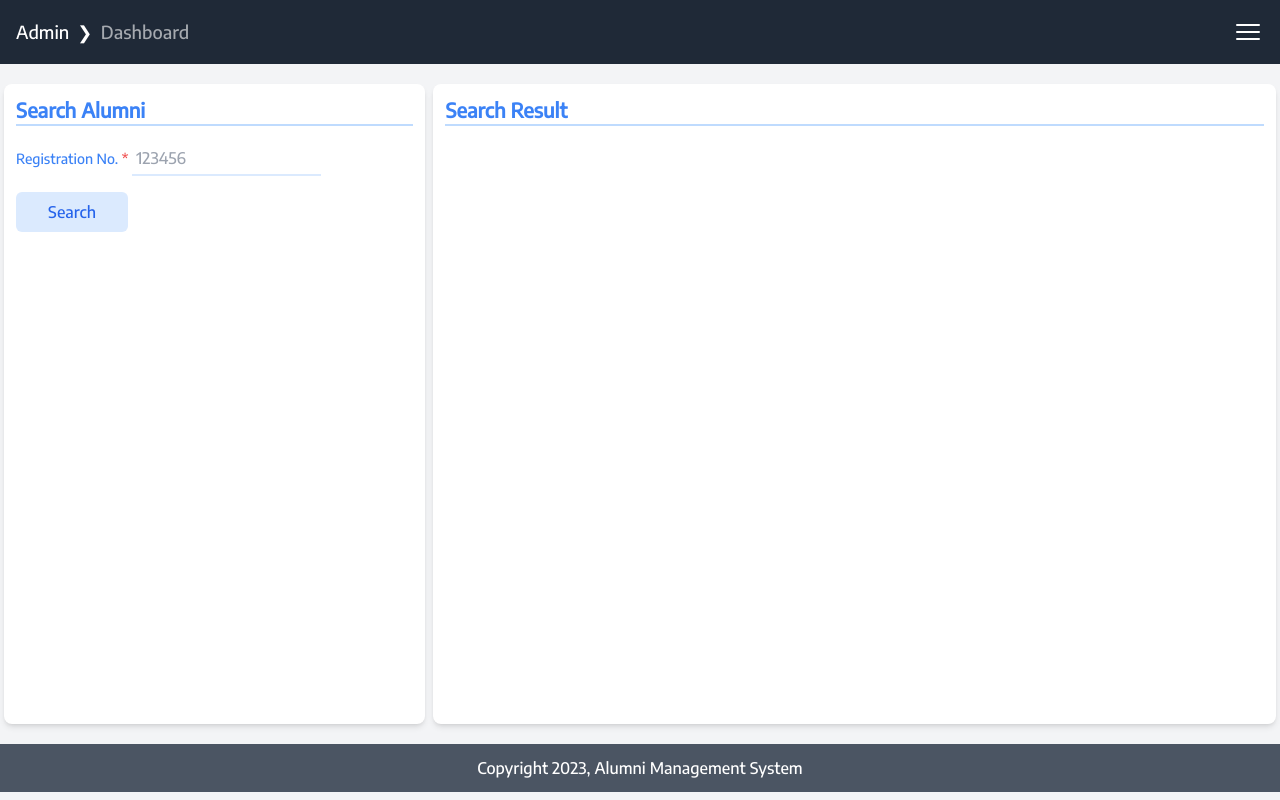
After one commit to NitishRajbongshi/alumni_system, a PHP site: page /frontend/Admin/search.php in a window 1280 px wide. The commit adds this page. Run offline with PHP 8.4, Linux system fonts and the light colour scheme; the visitor is signed in with stand-in values (Sample User, id 1).

Commit message:
search functionality added

```diff
--- a/backend/alumni/Alumni.php
+++ b/backend/alumni/Alumni.php
@@ -97,6 +97,21 @@ class Alumni
         }
     }
 
+    public function get_alumni($id) {
+        $query = "
+        SELECT * FROM ".$this->alumni_table." WHERE registration_no = :id;
+        ";
+        $stmt = $this->conn->prepare($query);
+        $stmt->bindParam("id", $id);
+        if ($stmt->execute()) {
+            if ($stmt->rowCount() == 1) {
+                $alumni = $stmt->fetch(PDO::FETCH_ASSOC);
+                return $alumni;
+            } else
+                return false;
+        }
+    }
+
     public function delete_alumni($course_code) {
         $query = "
         DELETE FROM ".$this->alumni_table." WHERE course = :course;
@@ -109,4 +124,20 @@ class Alumni
         else
             return false;
     }
+
+    public function delete_single_alumni($id) {
+        $query = "
+        DELETE FROM ".$this->alumni_table." WHERE registration_no = :id;
+        ";
+        $stmt = $this->conn->prepare($query);
+        $stmt->bindParam("id", $id);
+        if ($stmt->execute()) {
+            if($stmt->rowCount() == 1)
+                return true;
+            else
+                return false;
+        }
+        else
+            return false;
+    }
 }
--- a/dist/output.css
+++ b/dist/output.css
@@ -655,6 +655,10 @@ video {
   margin-bottom: 0.5rem;
 }
 
+.block {
+  display: block;
+}
+
 .inline {
   display: inline;
 }
@@ -693,6 +697,42 @@ video {
 
 .h-full {
   height: 100%;
+}
+
+.max-h-screen {
+  max-height: 100vh;
+}
+
+.max-h-\[100vh\] {
+  max-height: 100vh;
+}
+
+.min-h-screen {
+  min-height: 100vh;
+}
+
+.min-h-\[50\%\] {
+  min-height: 50%;
+}
+
+.min-h-\[50vh\] {
+  min-height: 50vh;
+}
+
+.min-h-\[100vh\] {
+  min-height: 100vh;
+}
+
+.min-h-\[60vh\] {
+  min-height: 60vh;
+}
+
+.min-h-\[80vh\] {
+  min-height: 80vh;
+}
+
+.min-h-\[90vh\] {
+  min-height: 90vh;
 }
 
 .w-1\/2 {
@@ -768,6 +808,10 @@ video {
 
 .gap-3 {
   gap: 0.75rem;
+}
+
+.gap-0 {
+  gap: 0px;
 }
 
 .overflow-y-auto {
@@ -997,6 +1041,16 @@ video {
   padding-bottom: 2rem;
 }
 
+.px-6 {
+  padding-left: 1.5rem;
+  padding-right: 1.5rem;
+}
+
+.px-8 {
+  padding-left: 2rem;
+  padding-right: 2rem;
+}
+
 .pb-6 {
   padding-bottom: 1.5rem;
 }
@@ -1015,6 +1069,10 @@ video {
 
 .pt-6 {
   padding-top: 1.5rem;
+}
+
+.pb-4 {
+  padding-bottom: 1rem;
 }
 
 .text-center {
@@ -1162,6 +1220,11 @@ video {
   color: rgb(34 197 94 / var(--tw-text-opacity));
 }
 
+.text-slate-500 {
+  --tw-text-opacity: 1;
+  color: rgb(100 116 139 / var(--tw-text-opacity));
+}
+
 .shadow-lg {
   --tw-shadow: 0 10px 15px -3px rgb(0 0 0 / 0.1), 0 4px 6px -4px rgb(0 0 0 / 0.1);
   --tw-shadow-colored: 0 10px 15px -3px var(--tw-shadow-color), 0 4px 6px -4px var(--tw-shadow-color);
@@ -1301,6 +1364,10 @@ video {
     gap: 1rem;
   }
 
+  .md\:gap-2 {
+    gap: 0.5rem;
+  }
+
   .md\:rounded-xl {
     border-radius: 0.75rem;
   }
--- a/frontend/Admin/assets/sidebar.php
+++ b/frontend/Admin/assets/sidebar.php
@@ -19,6 +19,11 @@
                         </a>
                     </li>
                     <li>
+                        <a class="text-lg flex items-center rounded py-3 pl-3 pr-4 text-gray-50 hover:bg-slate-500" href="search.php">
+                            <span class="select-none"><i class="fa-solid fa-magnifying-glass me-2"></i>Search</span>
+                        </a>
+                    </li>
+                    <li>
                         <a class="text-lg flex items-center rounded py-3 pl-3 pr-4 text-gray-50 hover:bg-slate-500" href="database.php">
                             <span class="select-none"><i class="fa-solid fa-database me-2"></i>Database</span>
                         </a>
--- /dev/null
+++ b/frontend/Admin/search.php
@@ -0,0 +1,189 @@
+<?php
+include_once __DIR__ . '/../../backend/alumni/Alumni.php';
+session_start();
+if (($_SESSION['loggedin'] == false) || ($_SESSION['adminLogin'] == false) || !isset($_SESSION['loggedin']) || !isset($_SESSION['adminLogin'])) {
+    session_unset();
+    session_destroy();
+    header('location: login.php');
+    exit;
+}
+?>
+<!DOCTYPE html>
+<html lang="en">
+
+<head>
+    <meta charset="UTF-8">
+    <meta name="viewport" content="width=device-width, initial-scale=1.0">
+    <!-- Google font -->
+    <link rel="preconnect" href="https://fonts.googleapis.com">
+    <link rel="preconnect" href="https://fonts.gstatic.com" crossorigin>
+    <link href="https://fonts.googleapis.com/css2?family=Encode+Sans:wght@500&display=swap" rel="stylesheet">
+    <!-- Tailwind -->
+    <link rel="stylesheet" href="../../dist/output.css">
+
+    <!-- Font awesome -->
+    <link rel="stylesheet" href="https://cdnjs.cloudflare.com/ajax/libs/font-awesome/6.4.0/css/all.min.css" integrity="sha512-iecdLmaskl7CVkqkXNQ/ZH/XLlvWZOJyj7Yy7tcenmpD1ypASozpmT/E0iPtmFIB46ZmdtAc9eNBvH0H/ZpiBw==" crossorigin="anonymous" referrerpolicy="no-referrer" />
+
+    <link rel="stylesheet" href="../../style.css">
+    <!-- Navbar -->
+    <link rel="stylesheet" href="style/navbar.css">
+    <script src="script/navbar.js"></script>
+    <title>Search</title>
+
+    <script src="script/jquery.js"></script>
+</head>
+
+<body class="bg-gray-100">
+    <?php
+
+    ?>
+    <!-- Navbar start -->
+    <?php
+    include_once __DIR__ . "/assets/navbar.php";
+    ?>
+    <!-- Navbar end -->
+
+    <!-- Sidebar start-->
+    <?php
+    include_once __DIR__ . "/assets/sidebar.php";
+    ?>
+    <!-- Sidebar end -->
+
+    <main class="container m-auto mt-20 p-1">
+        <section class="flex flex-col gap-2 min-h-[80vh] md:flex-row">
+            <div class="w-full p-3 md:w-1/3 bg-white rounded-lg shadow-md hover:shadow-lg">
+                <h1 class="text-xl font-bold text-blue-500 border-b-2 border-blue-200">Search Alumni</h1>
+                <form action="" method="POST">
+                    <div class="py-4 w-full">
+                        <label class="text-sm text-blue-500" for="regno">Registration No. <span class="text-red-500">*</span></label>
+                        <input type="text" name="regno" id="regno" class="text-md p-1 outline-1 outline-blue-200 border-b-2 border-blue-100" placeholder="123456" maxlength="20" required>
+                    </div>
+                    <div class=" ">
+                        <input class="block px-8 py-2 bg-blue-100 text-blue-600 rounded-md hover:bg-blue-300 hover:cursor-pointer hover:shadow-sm" type="submit" name="search_alumni" value="Search">
+                    </div>
+                </form>
+            </div>
+
+            <div class="p-3 w-full md:w-2/3 bg-white rounded-lg shadow-md hover:shadow-lg">
+                <h1 class="mb-2 text-xl font-bold text-blue-500 border-b-2 border-blue-200">Search Result</h1>
+                <?php
+                if ($_SERVER['REQUEST_METHOD'] == "POST") {
+                    if (isset($_POST['search_alumni'])) {
+
+
+                        $id = $_POST['regno'];
+                        $obj = new Alumni();
+                        $alumni = $obj->get_alumni($id);
+
+                        if ($alumni == false) {
+                ?>
+                            <p>No result found</p>
+                        <?php
+                        } else {
+                        ?>
+                            <div class="md:flex">
+                                <div class="p-2 w-full md:w-1/3 flex flex-col">
+                                    <p class="text-sm text-blue-500">Registration No. </p>
+                                    <p class="text-md p-1 outline-1 outline-blue-200 border-b-2 border-blue-100"><?php echo $alumni["registration_no"] ?></p>
+                                </div>
+                                <div class="p-2 w-full md:w-1/3 flex flex-col">
+                                    <p class="text-sm text-blue-500">Roll No. </p>
+                                    <p class="text-md p-1 outline-1 outline-blue-200 border-b-2 border-blue-100"><?php echo $alumni["rollno"] ?></p>
+                                </div>
+                            </div>
+                            <div class="md:flex">
+                                <div class="p-2 w-full md:w-1/3 flex flex-col">
+                                    <p class="text-sm text-blue-500">First Name </p>
+                                    <p class="text-md p-1 outline-1 outline-blue-200 border-b-2 border-blue-100"><?php echo $alumni["fname"] ?></p>
+                                </div>
+                                <div class="p-2 w-full md:w-1/3 flex flex-col">
+                                    <p class="text-sm text-blue-500">Middle Name </p>
+                                    <p class="text-md p-1 outline-1 outline-blue-200 border-b-2 border-blue-100"><?php echo $alumni["mname"] ?></p>
+                                </div>
+                                <div class="p-2 w-full md:w-1/3 flex flex-col">
+                                    <p class="text-sm text-blue-500">Last Name </p>
+                                    <p class="text-md p-1 outline-1 outline-blue-200 border-b-2 border-blue-100"><?php echo $alumni["lname"] ?></p>
+                                </div>
+                            </div>
+                            <div class="md:flex">
+                                <div class="p-2 w-full md:w-1/3 flex flex-col">
+                                    <p class="text-sm text-blue-500">D.O.B</p>
+                                    <p class="text-md p-1 outline-1 outline-blue-200 border-b-2 border-blue-100"><?php echo $alumni["dob"] ?></p>
+                                </div>
+                                <div class="p-2 w-full md:w-1/3 flex flex-col">
+                                    <p class="text-sm text-blue-500">Email </p>
+                                    <p class="text-md p-1 outline-1 outline-blue-200 border-b-2 border-blue-100"><?php echo $alumni["email"] ?></p>
+                                </div>
+                                <div class="p-2 w-full md:w-1/3 flex flex-col">
+                                    <p class="text-sm text-blue-500">Phone </p>
+                                    <p class="text-md p-1 outline-1 outline-blue-200 border-b-2 border-blue-100"><?php echo $alumni["phone"] ?></p>
+                                </div>
+                            </div>
+                            <div class="md:flex">
+                                <div class="p-2 w-full md:w-1/3 flex flex-col">
+                                    <p class="text-sm text-blue-500">Passing Year</p>
+                                    <p class="text-md p-1 outline-1 outline-blue-200 border-b-2 border-blue-100"><?php echo $alumni["pass_year"] ?></p>
+                                </div>
+                                <div class="p-2 w-full md:w-1/3 flex flex-col">
+                                    <p class="text-sm text-blue-500">Course </p>
+                                    <p class="text-md p-1 outline-1 outline-blue-200 border-b-2 border-blue-100"><?php echo $alumni["course"] ?></p>
+                                </div>
+                                <div class="p-2 w-full md:w-1/3 flex flex-col">
+                                    <p class="text-sm text-blue-500">CGPA </p>
+                                    <p class="text-md p-1 outline-1 outline-blue-200 border-b-2 border-blue-100"><?php echo $alumni["cgpa"] ?></p>
+                                </div>
+                            </div>
+                            <div class="md:flex">
+                                <div class="p-2 w-full md:w-1/3 flex flex-col">
+                                    <p class="text-sm text-blue-500">Batch</p>
+                                    <p class="text-md p-1 outline-1 outline-blue-200 border-b-2 border-blue-100"><?php echo $alumni["batch"] ?></p>
+                                </div>
+                            </div>
+                            <div class="md:flex">
+                                <div class="p-2 w-full flex flex-col">
+                                    <p class="text-sm text-blue-500">Address</p>
+                                    <p class="text-md p-1 outline-1 outline-blue-200 border-b-2 border-blue-100"><?php echo $alumni["address"] ?></p>
+                                </div>
+                            </div>
+                            <div class="md:flex">
+                                <div class="p-2 w-full flex flex-col">
+                                    <p class="text-sm text-blue-500">Current Position</p>
+                                    <p class="text-md p-1 outline-1 outline-blue-200 border-b-2 border-blue-100"><?php echo $alumni["position"] ?></p>
+                                </div>
+                            </div>
+                            <div>
+                                <form action="" method="POST">
+                                    <input type="text" name="id" value=<?php echo $alumni['registration_no'] ?> class="hidden">
+
+                                    <input type="submit" class="px-6 py-2 rounded-md hover:cursor-pointer text-red-500 bg-red-100" type="submit" name="delete_alumni" value="Delete the alumni" />
+                                </form>
+                            </div>
+                <?php
+                        }
+                    }
+                }
+                if (isset($_POST['delete_alumni'])) {
+                    $id = $_POST['id'];
+                    $obj = new Alumni();
+                    $status = $obj->delete_single_alumni($id);
+                    if ($status) {
+                        echo "
+                            <alert>Alumni deleted successfully</alert>
+                        ";
+                    } else {
+                        echo "
+                            <alert>Alumni not deleted</alert>
+                        ";
+                    }
+                }
+                ?>
+
+            </div>
+        </section>
+    </main>
+    <?php
+    include_once __DIR__ . '/../../components/footer.php';
+    ?>
+</body>
+
+</html>
```
